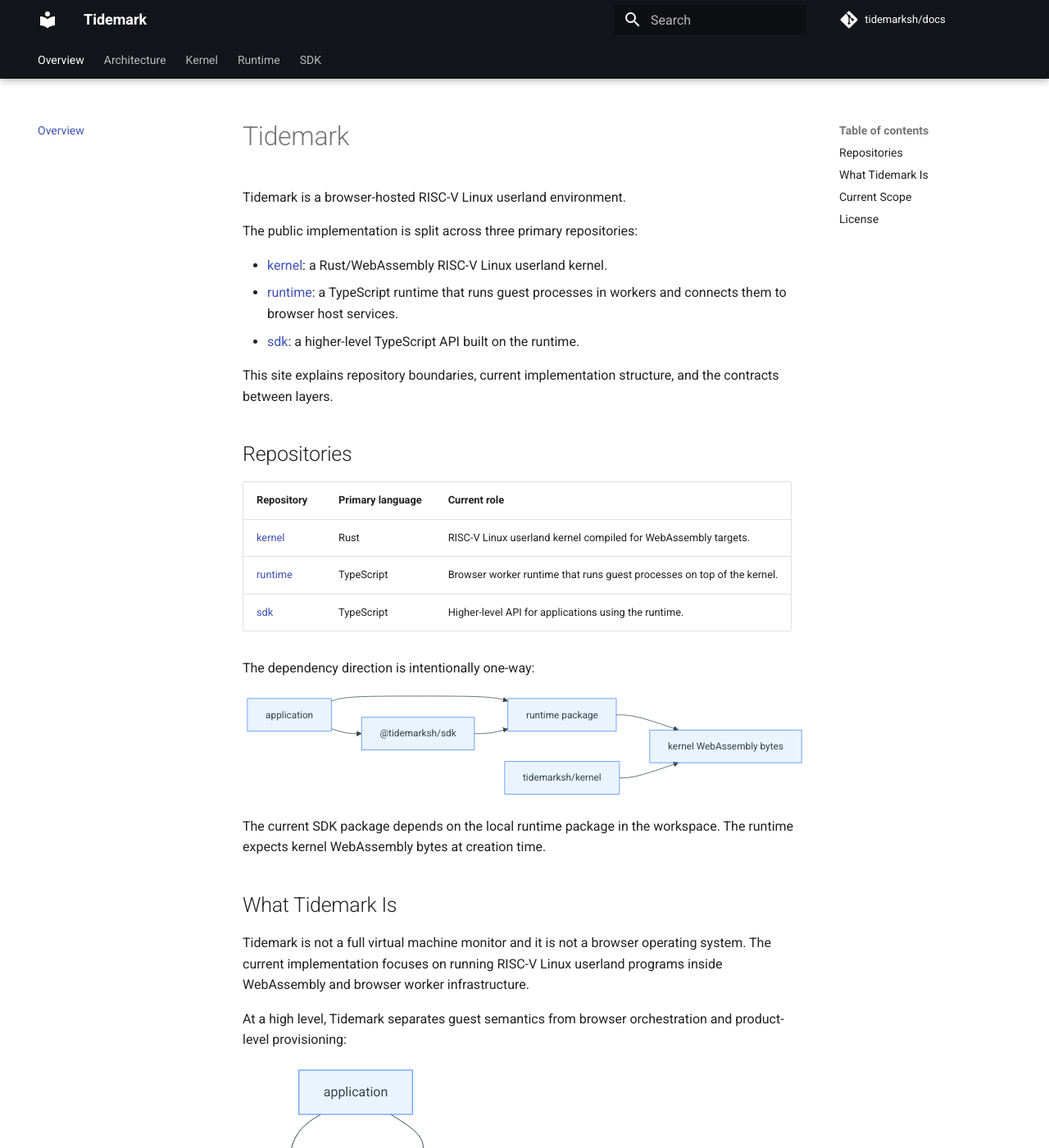
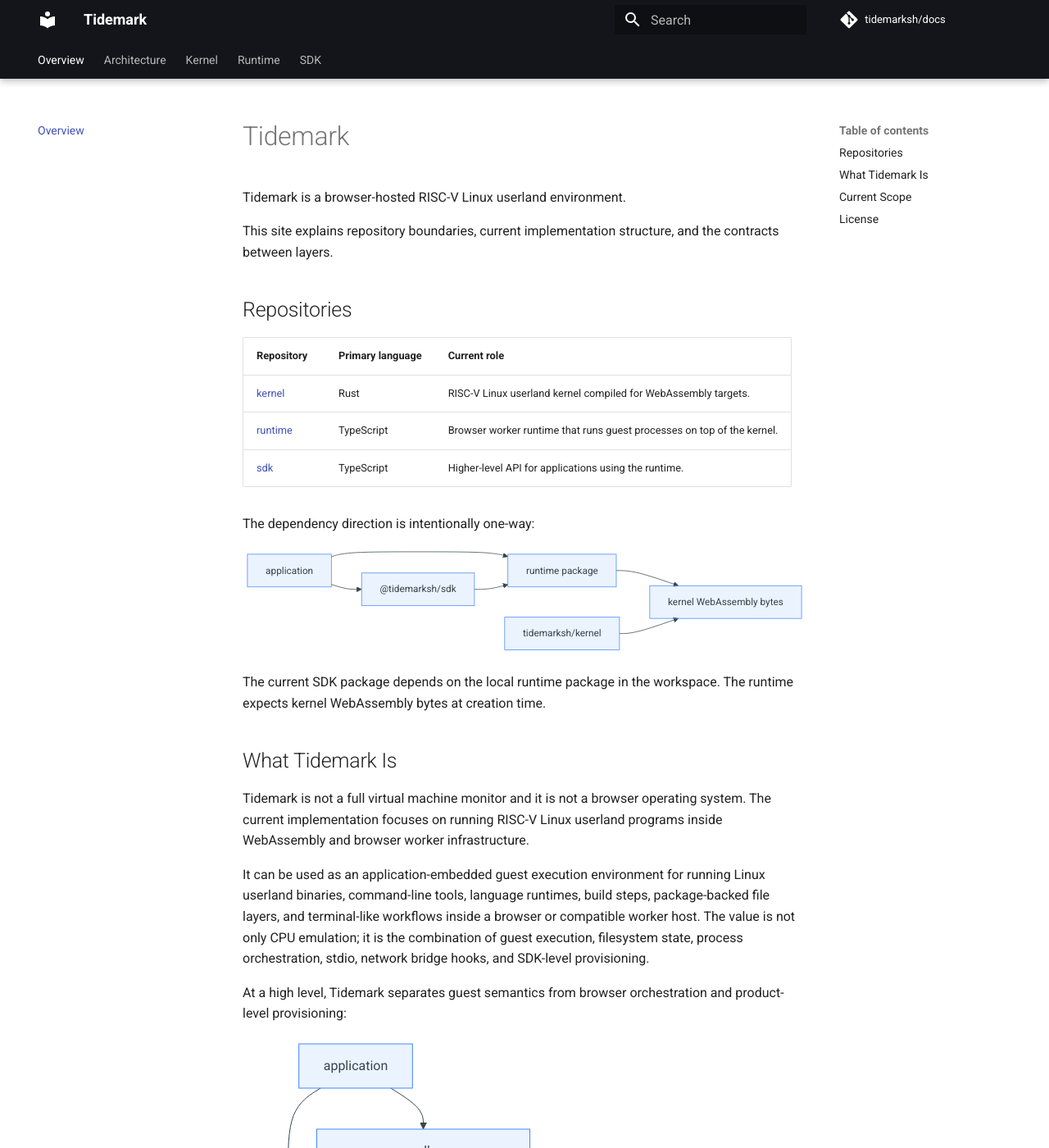
Before and after one commit to tidemarksh/docs, an MkDocs documentation site: the page built from docs/index.md, in a window 1280 px wide and 1400 px high. Shown: the whole window at 82% size. Built offline with MkDocs 1.6.1 and Material for MkDocs 9.7.7, drawn with Linux system fonts in a browser that asks for light colours; comment, search, counter and statistics services are not loaded.

Commit message:
docs: clarify overview purpose

```diff
--- a/docs/index.md
+++ b/docs/index.md
@@ -1,12 +1,6 @@
 # Tidemark
 
 Tidemark is a browser-hosted RISC-V Linux userland environment.
-
-The public implementation is split across three primary repositories:
-
-- [kernel](https://github.com/tidemarksh/kernel): a Rust/WebAssembly RISC-V Linux userland kernel.
-- [runtime](https://github.com/tidemarksh/runtime): a TypeScript runtime that runs guest processes in workers and connects them to browser host services.
-- [sdk](https://github.com/tidemarksh/sdk): a higher-level TypeScript API built on the runtime.
 
 This site explains repository boundaries, current implementation structure, and
 the contracts between layers.
@@ -45,6 +39,13 @@ Tidemark is not a full virtual machine monitor and it is not a browser operating
 system. The current implementation focuses on running RISC-V Linux userland
 programs inside WebAssembly and browser worker infrastructure.
 
+It can be used as an application-embedded guest execution environment for
+running Linux userland binaries, command-line tools, language runtimes, build
+steps, package-backed file layers, and terminal-like workflows inside a browser
+or compatible worker host. The value is not only CPU emulation; it is the
+combination of guest execution, filesystem state, process orchestration, stdio,
+network bridge hooks, and SDK-level provisioning.
+
 At a high level, Tidemark separates guest semantics from browser orchestration
 and product-level provisioning:
 
```
